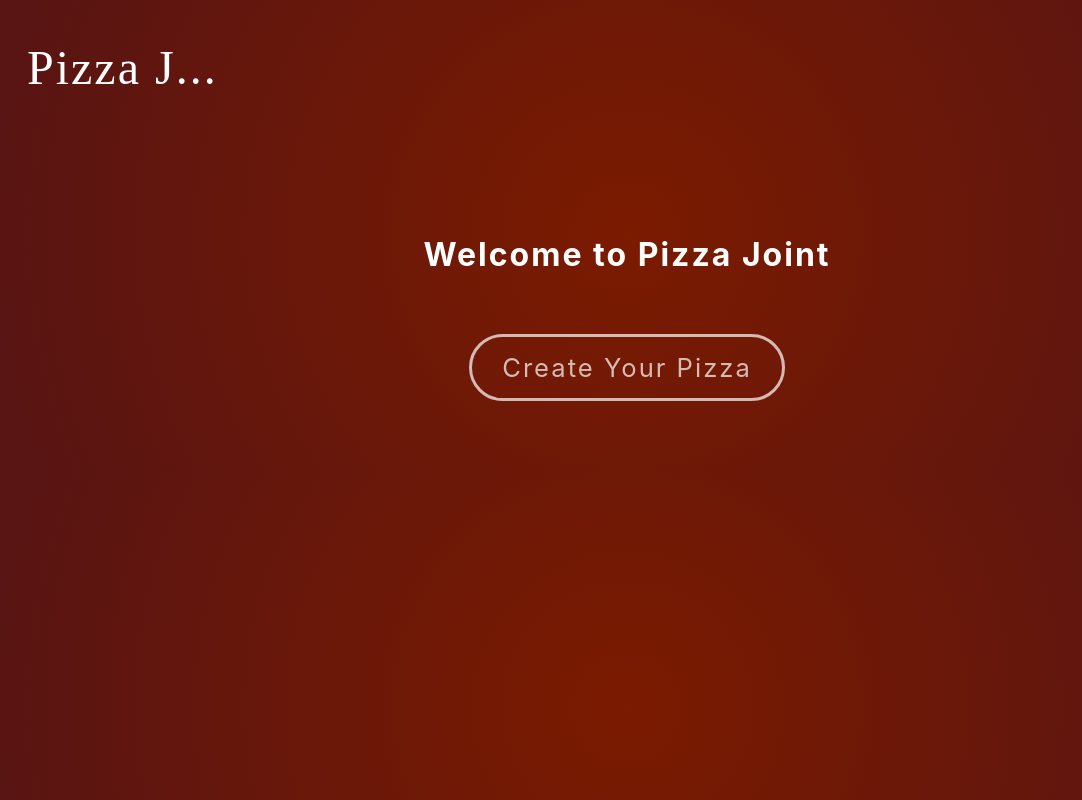
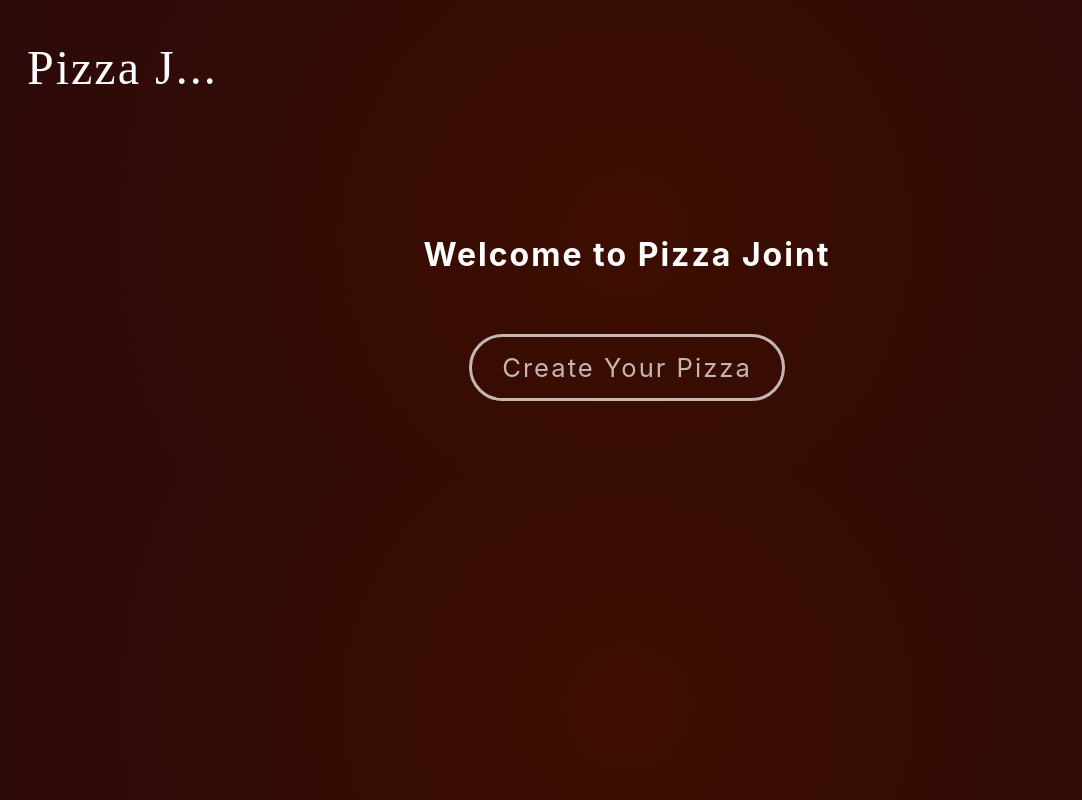
Before and after one commit to creasedigital/pizza-joint, a React (Create React App) app: page / in a window 1280 px wide. Shown: the whole page, without its empty margins (13-1095 px from the left). Built offline with nearby package versions, Linux system fonts and the light colour scheme; a web font is replaced by a local one.

Commit message:
modal backdrop styling set

```diff
--- a/src/App.js
+++ b/src/App.js
@@ -5,6 +5,7 @@ import Home from "./components/Home";
 import Base from "./components/Base";
 import Toppings from "./components/Toppings";
 import Order from "./components/Order";
+import Modal from "./components/Modal";
 import { AnimatePresence } from "framer-motion";
 
 function App() {
@@ -29,6 +30,7 @@ function App() {
 	return (
 		<>
 			<Header />
+			<Modal showModal={showModal} setShowModal={setShowModal} />
 			<AnimatePresence exitBeforeEnter>
 				<Routes location={location} key={location.key}>
 					<Route path="/" element={<Home />} />
--- a/src/index.css
+++ b/src/index.css
@@ -101,3 +101,13 @@ li span.active::before{
 .order p{
   margin: 20px auto;
 }
+
+.backdrop{
+  position: fixed;
+  top: 0;
+  left: 0;
+  width: 100%;
+  height: 100%;
+  background: rgba(0,0,0,0.5);
+  z-index: -1;
+}
```
